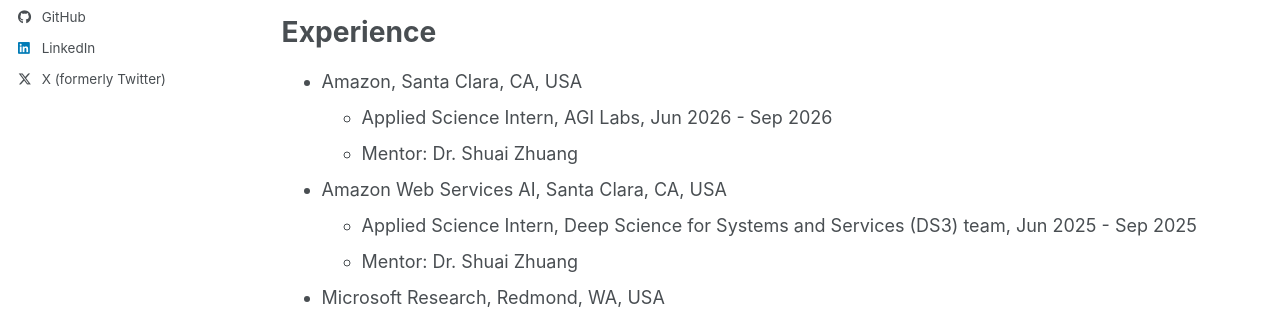
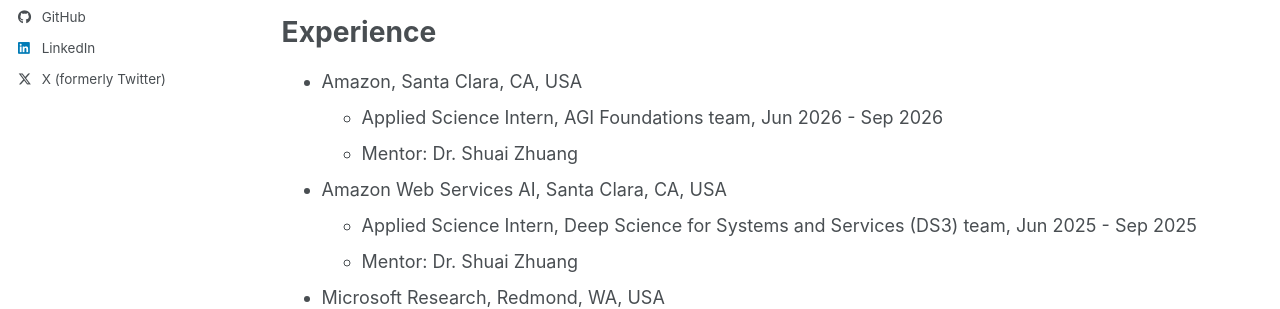
Before and after one commit to YongjunHe/YongjunHe.github.io, a Jekyll site: the page built from _pages/experience.md, in a window 1280 px wide and 1065 px high. Shown: the part 520-829 px from the top of the window. Built offline with Jekyll 4.4.1, drawn with Linux system fonts in a browser that asks for light colours; some web fonts are replaced; a script bundle is joined from its source files by our own code; library files that are not in the unit come from our copies.

Commit message:
Update internship team name in experience section

```diff
--- a/_pages/experience.md
+++ b/_pages/experience.md
@@ -23,7 +23,7 @@
 Experience
 ======
 * Amazon, Santa Clara, CA, USA
-  * Applied Science Intern, AGI Labs, Jun 2026 - Sep 2026
+  * Applied Science Intern, AGI Foundations team, Jun 2026 - Sep 2026
   * Mentor: Dr. Shuai Zhuang
 
 * Amazon Web Services AI, Santa Clara, CA, USA
```
